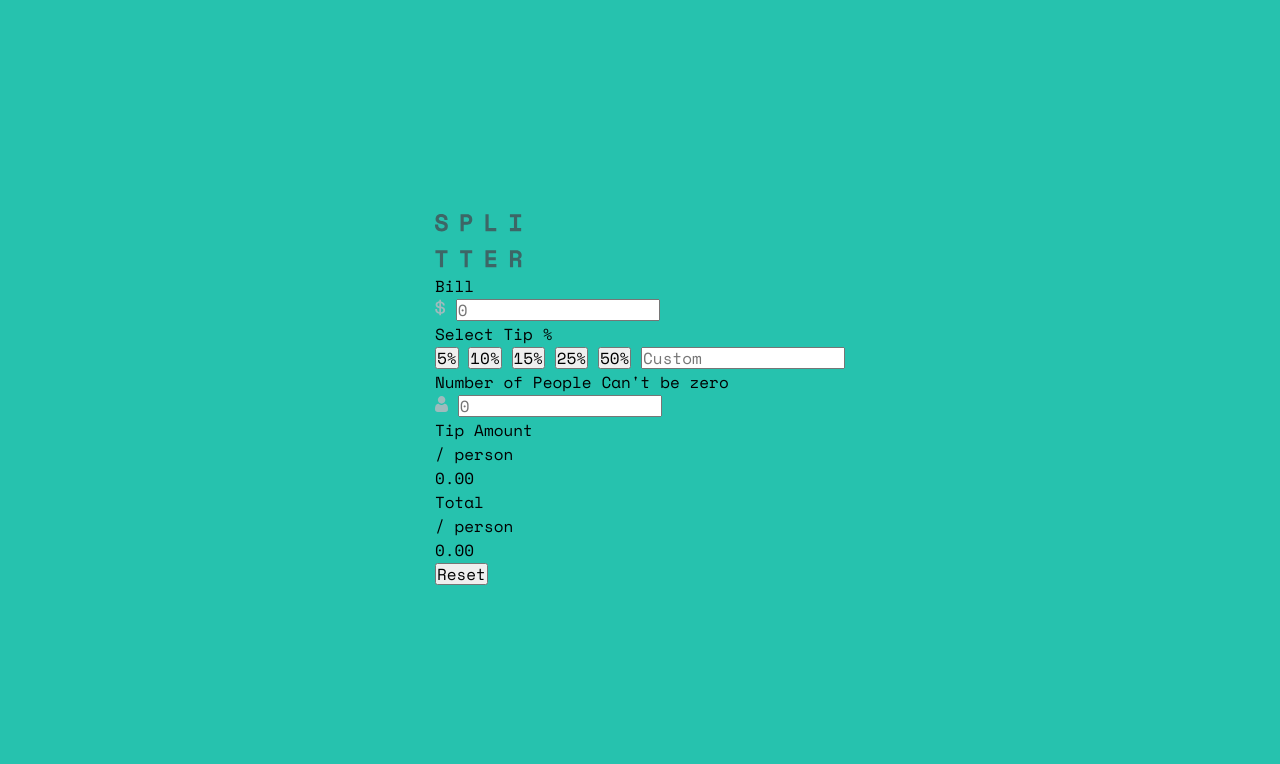
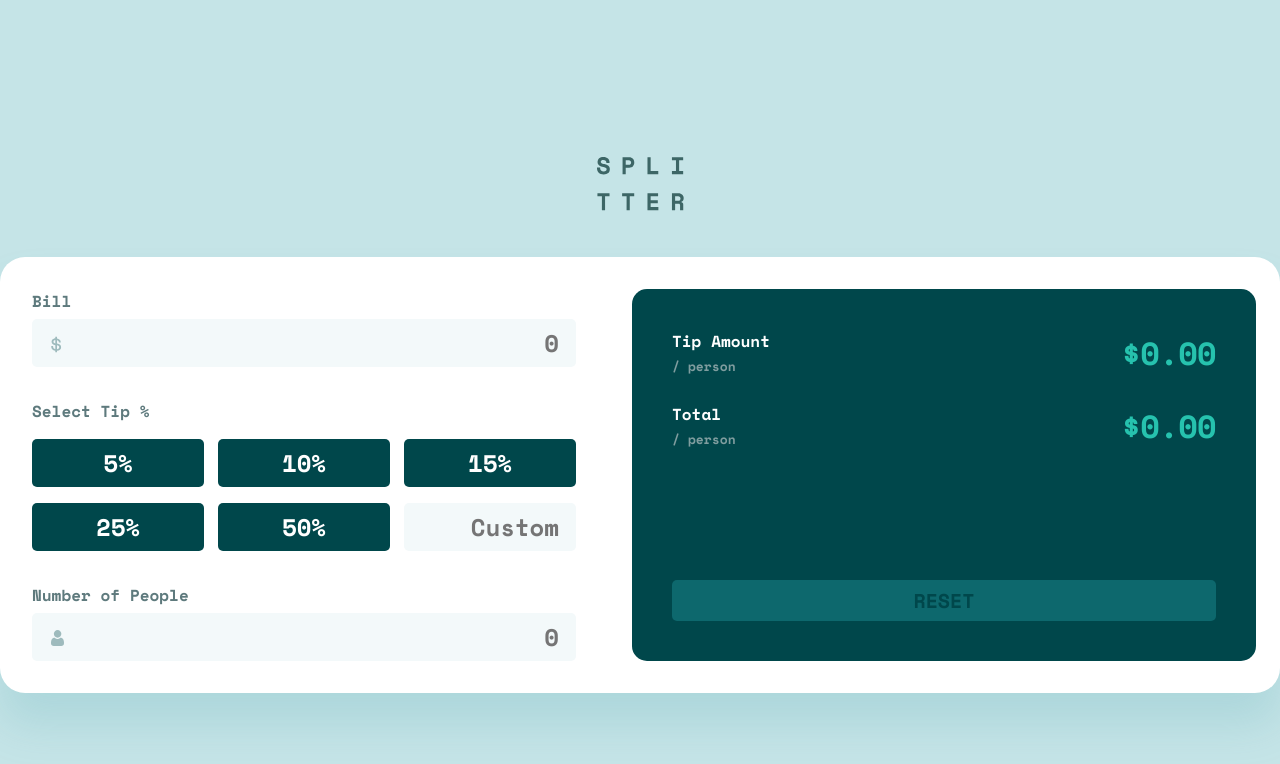
Before and after one commit to olaide-hok/tip-calculator-app, a website: page index.html in a window 1280 px wide. Drawn offline with nearby package versions, Linux system fonts and the light colour scheme; files that its build step writes are made by us from their sources.

Commit message:
update styles

```diff
--- a/styles/styles.scss
+++ b/styles/styles.scss
@@ -11,7 +11,7 @@ body {
   font-family: "Space Mono";
   font-style: normal;
   line-height: normal;
-  background: #26C2AE;
+  background: #c5e4e7;
 }
 
 /* Media query for screens with a width of up to 375px */
@@ -22,6 +22,267 @@ body {
 }
 
 // Utilities
+.text-regular-semibold {
+  color: #5e7a7d;
+  font-size: 16px;
+  font-weight: 700;
+}
+
+input[type="number"] {
+  border-style: none;
+  border-radius: 5px;
+  background: #f3f9fa;
+  width: 100%;
+  height: rem(48px);
+  padding: rem(6px) rem(17px);
+  color: #00474b;
+  text-align: right;
+  font-family: inherit;
+  font-size: 24px;
+  font-weight: 700;
+  // opacity: 0.35;
+
+  &:hover {
+    border: 2px solid #26c2ae;
+    background: #f3f9fa;
+    cursor: pointer;
+  }
+}
+
+input[type="number"]::-webkit-inner-spin-button {
+  -webkit-appearance: none;
+}
+
+.icon-input_wrapper {
+  position: relative;
+
+  svg {
+    position: absolute;
+    top: 16.87px;
+    left: 19.26px;
+  }
+}
+
+.container {
+  display: flex;
+  flex-direction: column;
+  row-gap: rem(40.86px);
+  padding-top: rem(50px);
+  align-items: center;
+
+  .calculator {
+    border-radius: 25px 25px 0px 0px;
+    background: #fff;
+    box-shadow: 0px 32px 43px 0px rgba(79, 166, 175, 0.2);
+    padding: rem(32px) rem(24px);
+    display: flex;
+    flex-direction: column;
+    row-gap: rem(32px);
+
+    .inputs {
+      display: flex;
+      flex-direction: column;
+      row-gap: rem(32px);
+      padding: 0 rem(8px);
+
+      .bill {
+        position: relative;
+        display: flex;
+        flex-direction: column;
+        row-gap: rem(6px);
+      }
+
+      .select-tip {
+        .btn-wrapper {
+          display: grid;
+          grid-template-columns: repeat(2, 1fr);
+          gap: rem(16px) rem(14px);
+          margin-top: rem(16px);
+
+          button {
+            border-radius: 5px;
+            background: #00474b;
+            border-style: none;
+            color: #fff;
+            text-align: center;
+            font-size: 24px;
+            font-weight: 700;
+            padding: rem(6px) 0;
+            height: rem(48px);
+
+            &.active {
+              color: #00474b;
+              background: #26c2ae;
+            }
+
+            &:hover,
+            &:focus,
+            &:active {
+              background: #9fe8df;
+              color: #00474b;
+              cursor: pointer;
+            }
+          }
+        }
+      }
+
+      .numOfPeople {
+        .labelAndErrorText_wrapper {
+          display: flex;
+          justify-content: space-between;
+
+          .d-none {
+            display: none;
+          }
+
+          span {
+            &.error {
+              color: #e17457;
+              font-size: 16px;
+              font-weight: 700;
+            }
+          }
+        }
+        .icon-input_wrapper {
+          margin-top: rem(6px);
+
+          input.error {
+            border: 2px solid #e17052;
+            background: #f3f9fa;
+          }
+        }
+      }
+    }
+
+    .tip-result {
+      border-radius: 15px;
+      background: #00474b;
+      padding: rem(37px) rem(22px) rem(24px) rem(24px);
+      display: flex;
+      flex-direction: column;
+      row-gap: rem(32px);
+      justify-content: space-between;
+
+      .wrapper {
+        display: flex;
+        flex-direction: column;
+        row-gap: rem(20px);
+
+        .tip_amount,
+        .total {
+          display: flex;
+          justify-content: space-between;
+          align-items: center;
+          color: #fff;
+
+          font-size: 16px;
+          font-weight: 700;
+
+          p {
+            span {
+              color: #7f9d9f;
+              font-size: 13px;
+              font-weight: 700;
+            }
+          }
+
+          span.value {
+            color: #26c2ae;
+            text-align: right;
+            font-size: 32px;
+            font-weight: 700;
+            letter-spacing: -0.667px;
+
+            &::before {
+              content: "\0024";
+            }
+          }
+        }
+      }
+
+      button.resetBtn {
+        border-style: none;
+        border-radius: 5px;
+        background: #0d686d;
+        width: 100%;
+        text-transform: uppercase;
+        padding: rem(9px) 0;
+
+        color: #00474b;
+        font-size: 20px;
+        font-weight: 700;
+
+        &:active,
+        &:focus {
+          background: #26c2ae;
+        }
+
+        &.active {
+          background: #26c2ae;
+        }
+
+        &:hover {
+          background: #9fe8df;
+          cursor: pointer;
+        }
+      }
+    }
+  }
+}
 
 @media screen and (min-width: 768px) {
+  .container {
+    .calculator {
+      flex-direction: row;
+      column-gap: rem(48px);
+      border-radius: 25px;
+
+      .inputs {
+        flex: 1;
+
+        .select-tip {
+          .btn-wrapper {
+            grid-template-columns: repeat(3, 1fr);
+          }
+        }
+      }
+
+      .tip-result {
+        flex: 1;
+        padding: rem(40px);
+        justify-content: space-between;
+
+        .wrapper {
+          row-gap: rem(25px);
+        }
+      }
+    }
+  }
 }
+
+@media screen and (min-width: 1440px) {
+  .container {
+    max-width: rem(920px);
+    margin: 0 auto;
+
+    .calculator {
+      .inputs,
+      .tip-result {
+        flex: 1;
+      }
+
+      .tip-result {
+        max-width: rem(413px);
+
+        .wrapper {
+          .tip_amount,
+          .total {
+            span.value {
+              font-size: 48px;
+            }
+          }
+        }
+      }
+    }
+  }
+}
```
Also changed, not shown: styles/styles.css (added), 1 other file.
